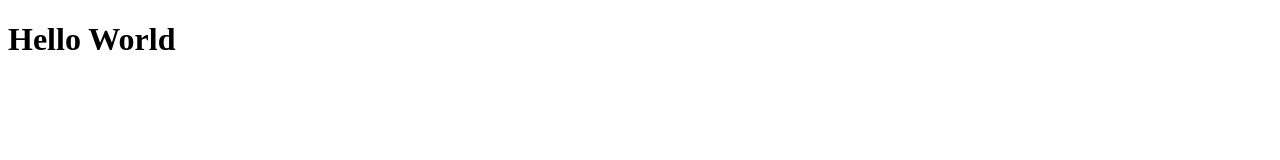
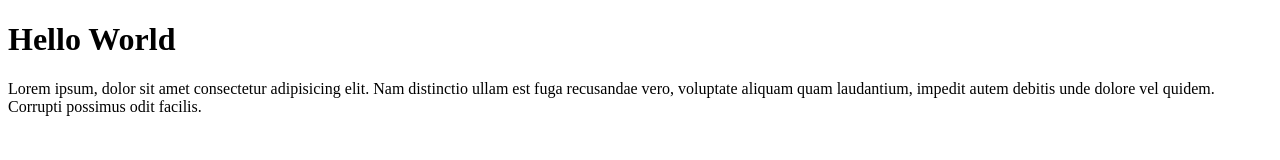
Before and after one commit to ONE-I0/FirstRepo, a plain HTML site: page index.html in a window 1280 px wide. Drawn offline with Linux system fonts and the light colour scheme.

Commit message:
added para

```diff
--- a/index.html
+++ b/index.html
@@ -8,5 +8,6 @@
 </head>
 <body>
     <h1>Hello World</h1>
+    <p>Lorem ipsum, dolor sit amet consectetur adipisicing elit. Nam distinctio ullam est fuga recusandae vero, voluptate aliquam quam laudantium, impedit autem debitis unde dolore vel quidem. Corrupti possimus odit facilis.</p>
 </body>
 </html>
```
